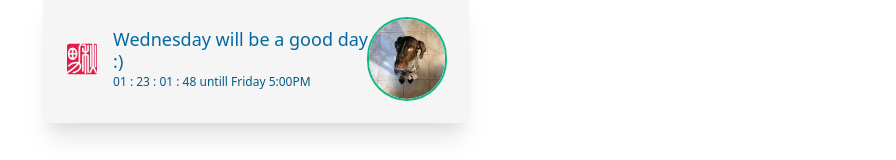
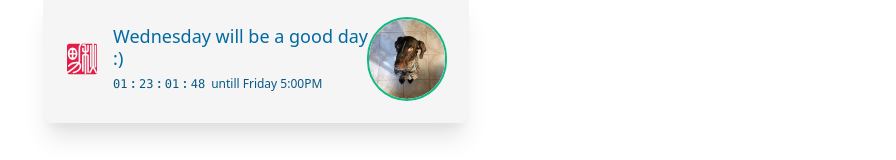
Before and after one commit to danferth/react-friday, a React (Create React App) app: page / in a window 1280 px wide. Shown: the part 341-501 px from the top of the page, without its empty margins (384-1280 px from the left). Built offline with nearby package versions, Linux system fonts and the light colour scheme; what @tailwindcss/typography would draw is missing.

Commit message:
up and running

```diff
--- a/src/components/CountDown.js
+++ b/src/components/CountDown.js
@@ -9,10 +9,37 @@ const CountDown = () => {
   }, []);
 
   return (
-    <p className="text-xs text-blue-800 dark:text-blue-200 leading-normal transition">
-      {`${count.days} : ${count.hours} : ${count.minutes} : ${count.seconds} untill Friday 5:00PM`}
+    <p className="flex items-baseline space-x-1.5">
+      <span className="space-x-1">
+        <Digit>{count.days}</Digit>
+        <S />
+        <Digit>{count.hours}</Digit>
+        <S />
+        <Digit>{count.minutes}</Digit>
+        <S />
+        <Digit>{count.seconds}</Digit>
+      </span>
+      <span className=" text-xs font-medium text-blue-800 dark:text-blue-400 leading-normal transition">
+        untill Friday 5:00PM
+      </span>
     </p>
   );
 };
 
+const Digit = (props) => {
+  return (
+    <span className="text-xs font-mono text-blue-800 dark:text-blue-200 leading-normal transition">
+      {props.children}
+    </span>
+  );
+};
+
+const S = () => {
+  return (
+    <span className="text-xs font-semibold text-blue-800 dark:text-blue-400 leading-normal transition">
+      :
+    </span>
+  );
+};
+
 export default CountDown;
--- a/src/components/card.js
+++ b/src/components/card.js
@@ -9,7 +9,7 @@ const Card = () => {
     <div className="w-1/3 p-6 bg-gray-100 dark:bg-gray-700 rounded-lg shadow-xl flex flex-row items-center justify-start transition">
       <AkioSVG className="h-8 w-auto text-red-600 dark:text-red-400 fill-current justify-self-start transition" />
       <div className="ml-4">
-        <h1 className="text-lg font-medium text-blue-700 dark:text-blue-50 leading-tight transition">
+        <h1 className="text-lg font-medium text-blue-700 dark:text-blue-300 leading-tight transition">
           {printToday()} will be a good day :)
         </h1>
         <CountDown />
```
